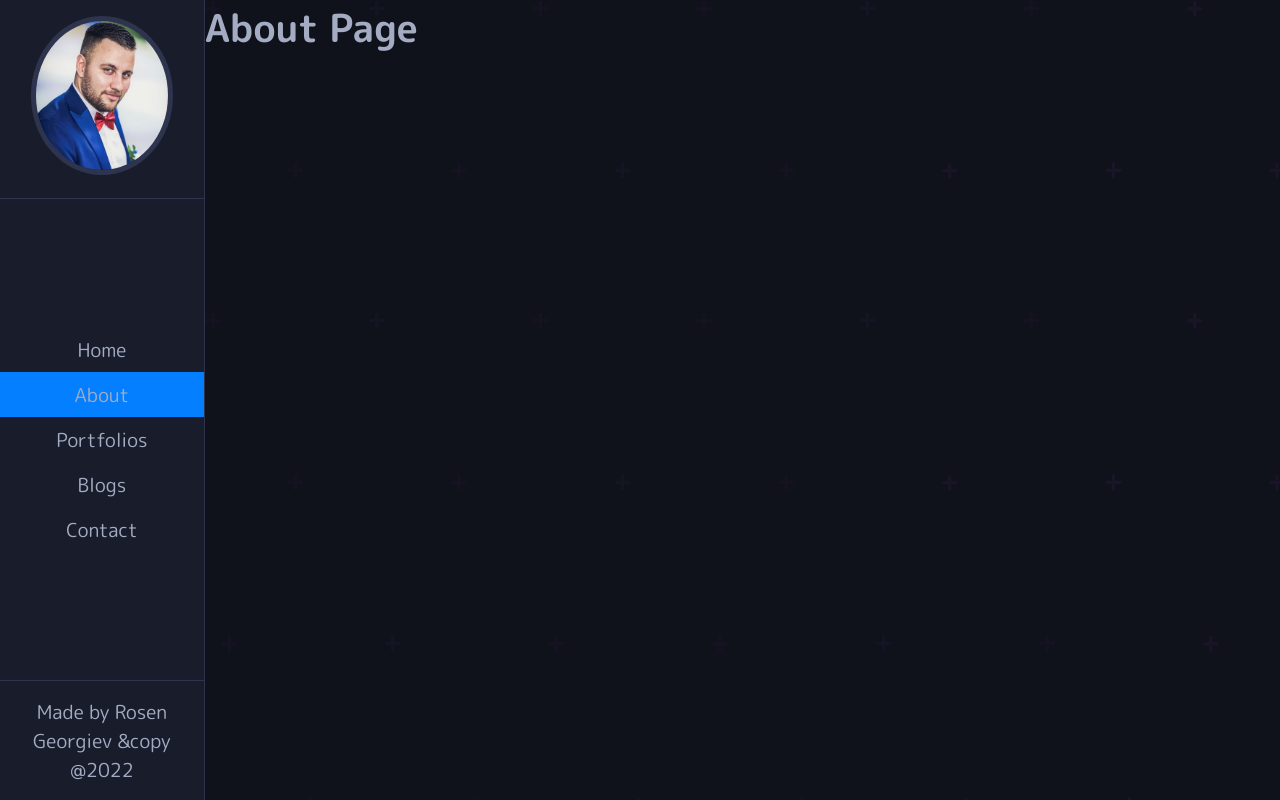
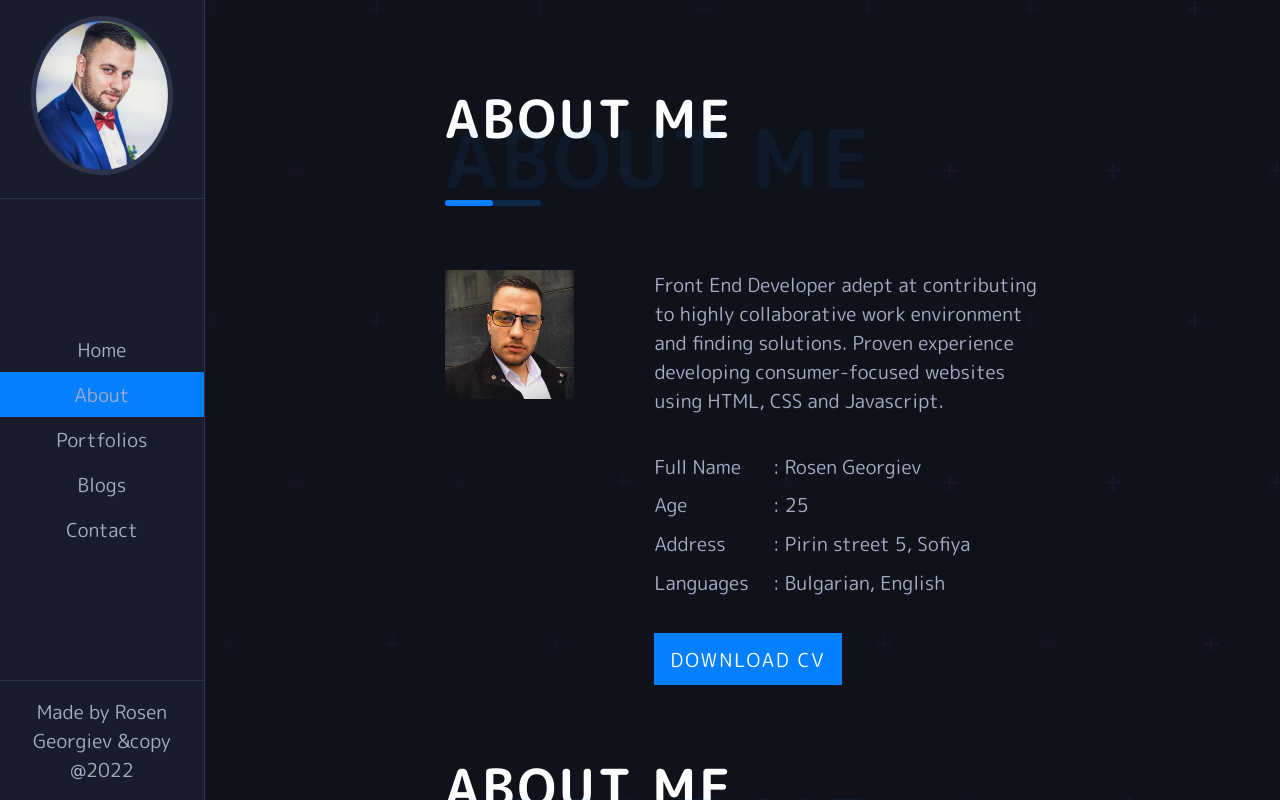
Before and after one commit to RosenGeorgievvv/portfolio-v.1, a React (Create React App) app: page /about in a window 1280 px wide. Shown: the top 800 px of the page. Built offline with nearby package versions, Linux system fonts and the light colour scheme.

Commit message:
Update About component

```diff
--- a/src/App.scss
+++ b/src/App.scss
@@ -1,6 +1,8 @@
 @import "./styles/layout.scss";
 @import "./styles/navbar.scss";
 @import "./styles/typography.scss";
+@import "./styles/title.scss";
+@import "./styles/about.scss";
 
 * {
     padding: 0;
@@ -13,3 +15,6 @@ body {
     font-family: "M PLUS Rounded 1c", sans-serif;
     font-size: 1.2rem;
 }
+span {
+    color: #037fff;
+}
--- /dev/null
+++ b/src/Components/ImageSection.js
@@ -0,0 +1,35 @@
+import React from 'react'
+import about from "../img/about.jpg"
+
+function ImageSection() {
+    return (
+        <div className='ImageSection'>
+            <div className='img'>
+                <img src={about} alt="" />
+            </div>
+            <div className='about-info'>
+                <p className='about-text'>
+                    Front End Developer adept at contributing to highly collaborative work environment and finding solutions.
+                    Proven experience developing consumer-focused websites using HTML, CSS and Javascript.
+                </p>
+                <div className='about-details'>
+                    <div className='left-section'>
+                        <p>Full Name</p>
+                        <p>Age</p>
+                        <p>Address</p>
+                        <p>Languages</p>
+                    </div>
+                    <div className='right-section'>
+                        <p>: Rosen Georgiev</p>
+                        <p>: 25</p>
+                        <p>: Pirin street 5, Sofiya</p>
+                        <p>: Bulgarian, English</p>
+                    </div>
+                </div>
+                <button className='btn'>Download CV</button>
+            </div>
+        </div>
+    )
+}
+
+export default ImageSection
--- /dev/null
+++ b/src/Components/Title.js
@@ -0,0 +1,14 @@
+import React from 'react'
+
+function Title({ title, span }) {
+    return (
+        <div className='title'>
+            <h3>
+                {title}
+                <span> {span}</span>
+            </h3>
+        </div>
+    )
+}
+
+export default Title
--- a/src/Pages/About.js
+++ b/src/Pages/About.js
@@ -1,10 +1,13 @@
 import React from 'react'
+import Title from '../Components/Title'
+import ImageSection from '../Components/ImageSection'
 
 function About() {
     return (
         <div className='about-page'>
-            <h1>About Page</h1>
-
+            <Title title={'About Me'} span={'About Me'} />
+            <ImageSection />
+            <Title title={'About Me'} span={'About Me'} />
         </div>
     )
 }
--- a/src/Pages/HomePage.js
+++ b/src/Pages/HomePage.js
@@ -14,10 +14,6 @@ function HomePage() {
                     Hi, I am
                     <span> Rosen Georgiev</span>
                 </h1>
-                <p className='h-sub-text'>
-                    Front End Developer adept at contributing to highly collaborative work environment and finding solutions.
-                    Proven experience developing consumer-focused websites using HTML, CSS and Javascript.
-                </p>
                 <div className='icons'>
                     <Link className='icon-holder' to="">
                         <FontAwesomeIcon icon={faFacebook} className="icon fb" />
--- /dev/null
+++ b/src/styles/about.scss
@@ -0,0 +1,60 @@
+.ImageSection {
+    display: flex;
+    margin-top: 4rem;
+    margin-bottom: 4rem;
+
+    .img {
+        width: 100%;
+        img {
+            width: 100%;
+            object-fit: cover;
+        }
+    }
+    .about-info {
+        margin-left: 5rem;
+        margin-top: -2rem;
+        h4 {
+            font-size: 2rem;
+        }
+        .about-text {
+            padding: 2rem 0;
+        }
+    }
+}
+
+.about-details {
+    display: flex;
+    p {
+        padding: 0.3rem 0;
+    }
+    .right-section {
+        margin-left: 1.5rem;
+    }
+}
+.btn {
+    padding: 0.7rem 1rem;
+    background-color: #037fff;
+    outline: none;
+    border: none;
+    font-family: inherit;
+    font-size: inherit;
+    color: white;
+    text-transform: uppercase;
+    cursor: pointer;
+    letter-spacing: 2px;
+    margin-top: 2rem;
+    position: relative;
+    &::after {
+        position: absolute;
+        content: "";
+        width: 0;
+        height: 0.3rem;
+        left: 0;
+        bottom: 0;
+        background-color: rgb(0, 0, 0);
+        transition: all 0.7s ease-in-out;
+    }
+    &:hover::after {
+        width: 100%;
+    }
+}
--- a/src/styles/layout.scss
+++ b/src/styles/layout.scss
@@ -15,5 +15,8 @@
         background-image: url(../img/dots.svg);
         display: grid;
         position: relative;
+        .content {
+            margin: 5rem 15rem;
+        }
     }
 }
--- /dev/null
+++ b/src/styles/title.scss
@@ -0,0 +1,35 @@
+.title {
+    text-transform: uppercase;
+    font-size: 2.8rem;
+    color: white;
+    position: relative;
+    padding-bottom: 3rem;
+    letter-spacing: 3px;
+    &::before {
+        content: "";
+        bottom: 0;
+        position: absolute;
+        left: 0;
+        background-color: #0381ff38;
+        width: 6rem;
+        height: 0.4rem;
+        border-radius: 50px;
+    }
+    &::after {
+        content: "";
+        bottom: 0;
+        position: absolute;
+        left: 0;
+        background-color: #037fff;
+        width: 3rem;
+        height: 0.4rem;
+        border-radius: 50px;
+    }
+    span {
+        position: absolute;
+        top: 15%;
+        left: 0;
+        font-size: 5rem;
+        opacity: 0.07;
+    }
+}
--- a/src/styles/typography.scss
+++ b/src/styles/typography.scss
@@ -13,9 +13,9 @@
         color: #037fff;
     }
 }
-.h-sub-text {
-    text-align: center;
-}
+// .h-sub-text {
+//     text-align: center;
+// }
 .icons {
     display: flex;
     text-align: center;
```
Also changed, not shown: src/Components/SkillsSection.js (added), src/img/about.jpg (added).
